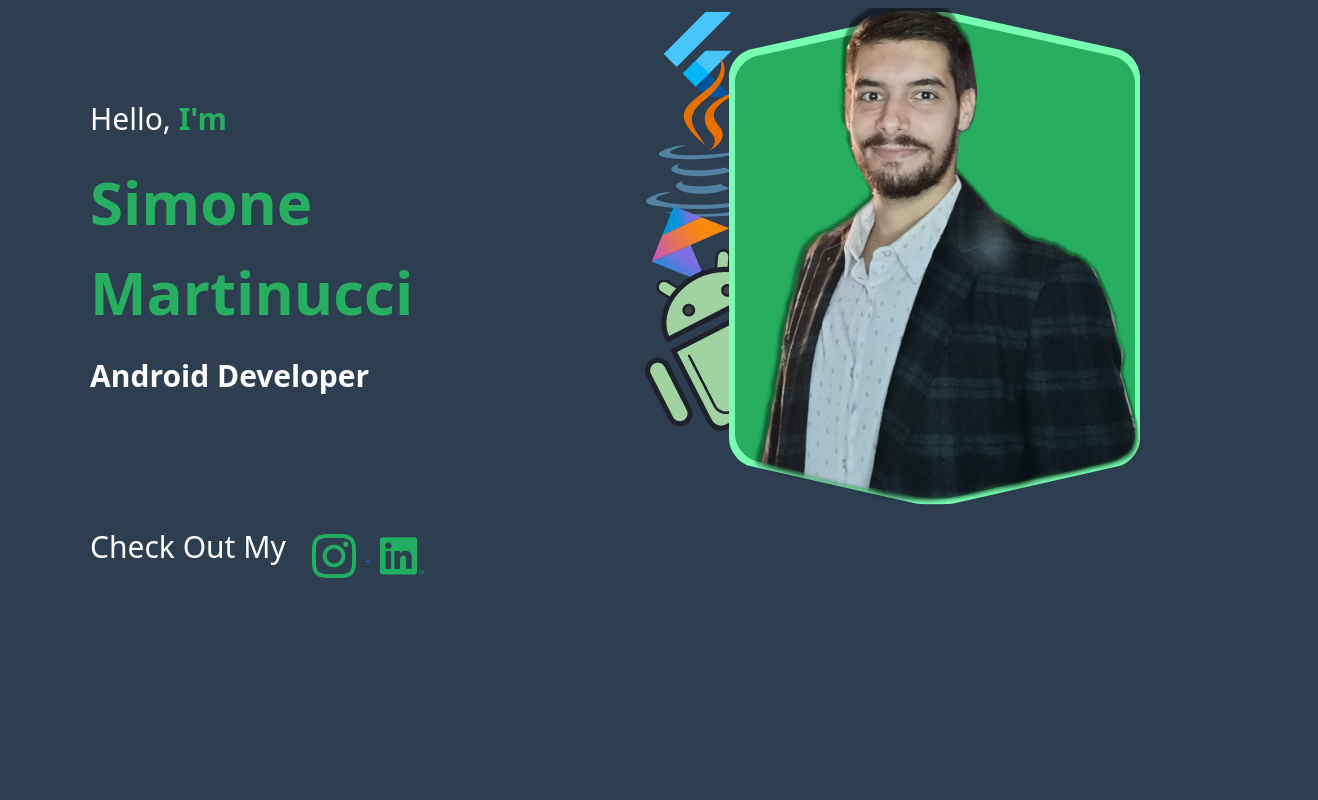
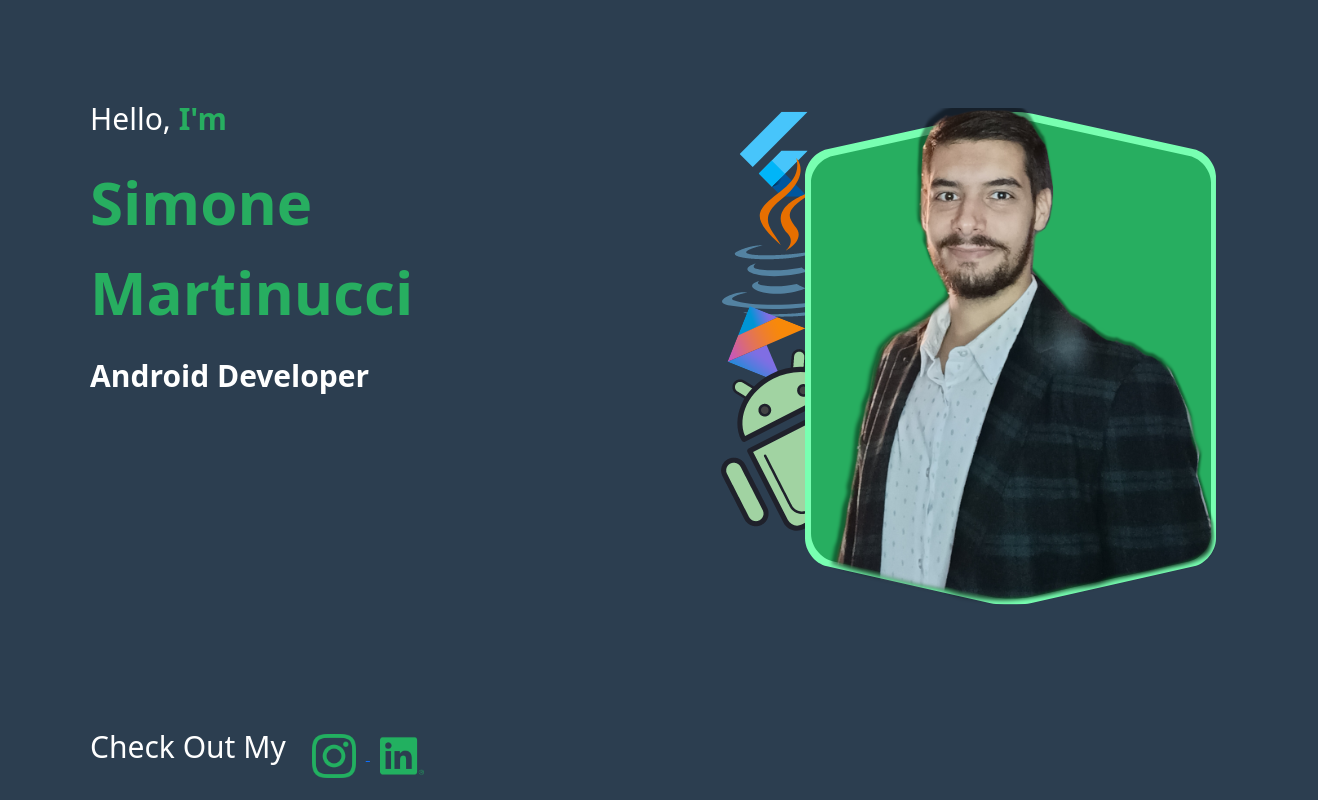
Before and after one commit to SimoneMartinucci/SimoneMartinucci, a plain HTML site: page index.html in a window 1280 px wide. Shown: the whole page, 1318 px wide, since content can reach past the window. Drawn offline with nearby package versions, Linux system fonts and the light colour scheme.

Commit message:
add padding

```diff
--- a/assets/css/style.css
+++ b/assets/css/style.css
@@ -24,3 +24,7 @@
     height: 64px;
     padding: 10px;
 }
+
+.profile-image{
+    padding: 100px;
+}
--- a/index.html
+++ b/index.html
@@ -16,7 +16,7 @@
                 <p class="text-field"><strong>Android Developer</strong></p>
             </div>
             <div class="mx-5 p-2 w-50">
-                <img src="assets/img/Simone_Martinucci_Profile_Github_image.png"/>
+                <img class="profile-image" src="assets/img/Simone_Martinucci_Profile_Github_image.png"/>
             </div>
         </div>
     </div>
```
